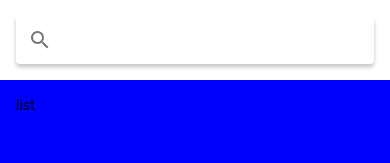
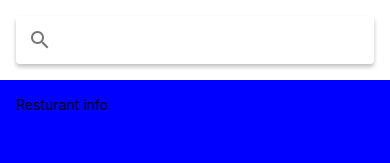
Before and after one commit to Awais512/MealsToGo, a React Native app: screen / in a window 390 px wide. Shown: the top 163 px of the page. Built offline with nearby package versions, Linux system fonts and the light colour scheme.

Commit message:
started with restaurants feature

```diff
--- a/App.js
+++ b/App.js
@@ -1,44 +1,13 @@
 import { StatusBar as ExpoStatusBar } from 'expo-status-bar';
 import React from 'react';
-import {
-  SafeAreaView,
-  StyleSheet,
-  Text,
-  View,
-  Platform,
-  StatusBar,
-} from 'react-native';
-import { Searchbar } from 'react-native-paper';
 
-console.log(StatusBar.currentHeight);
+import RestaurantsScreen from './src/features/restaurants/screen/RestaurantsScreen';
 
 export default function App() {
   return (
     <>
-      <SafeAreaView style={styles.container}>
-        <View style={styles.search}>
-          <Searchbar />
-        </View>
-        <View style={styles.list}>
-          <Text>list</Text>
-        </View>
-      </SafeAreaView>
+      <RestaurantsScreen />
       <ExpoStatusBar style='auto' />
     </>
   );
 }
-
-const styles = StyleSheet.create({
-  container: {
-    flex: 1,
-    marginTop: StatusBar.currentHeight,
-  },
-  search: {
-    padding: 16,
-  },
-  list: {
-    flex: 1,
-    padding: 16,
-    backgroundColor: 'blue',
-  },
-});
--- /dev/null
+++ b/src/features/restaurants/components/RestaurantsInfo.js
@@ -0,0 +1,12 @@
+import React from 'react';
+import { Text } from 'react-native';
+
+const RestaurantsInfo = () => {
+  return (
+    <>
+      <Text>Resturant info</Text>
+    </>
+  );
+};
+
+export default RestaurantsInfo;
--- /dev/null
+++ b/src/features/restaurants/screen/RestaurantsScreen.js
@@ -0,0 +1,36 @@
+import React from 'react';
+import { SafeAreaView, StyleSheet, Text, View, StatusBar } from 'react-native';
+import { Searchbar } from 'react-native-paper';
+import RestaurantsInfo from '../components/RestaurantsInfo';
+
+const RestaurantsScreen = () => {
+  return (
+    <>
+      <SafeAreaView style={styles.container}>
+        <View style={styles.search}>
+          <Searchbar />
+        </View>
+        <View style={styles.list}>
+          <RestaurantsInfo />
+        </View>
+      </SafeAreaView>
+    </>
+  );
+};
+
+const styles = StyleSheet.create({
+  container: {
+    flex: 1,
+    marginTop: StatusBar.currentHeight,
+  },
+  search: {
+    padding: 16,
+  },
+  list: {
+    flex: 1,
+    padding: 16,
+    backgroundColor: 'blue',
+  },
+});
+
+export default RestaurantsScreen;
```
